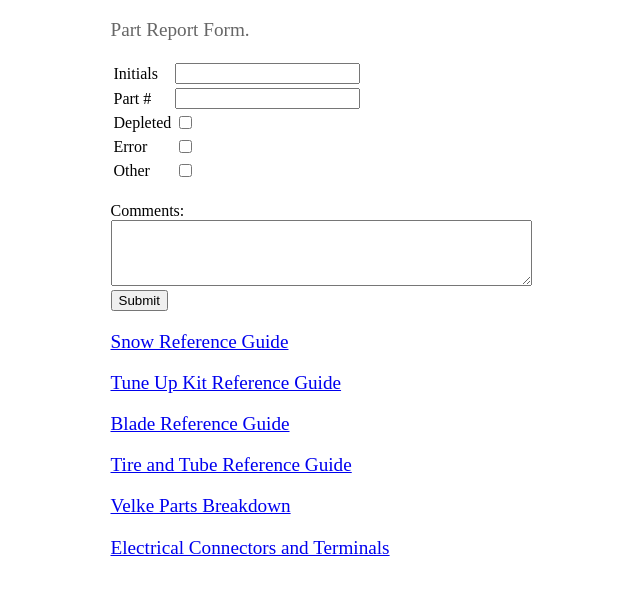
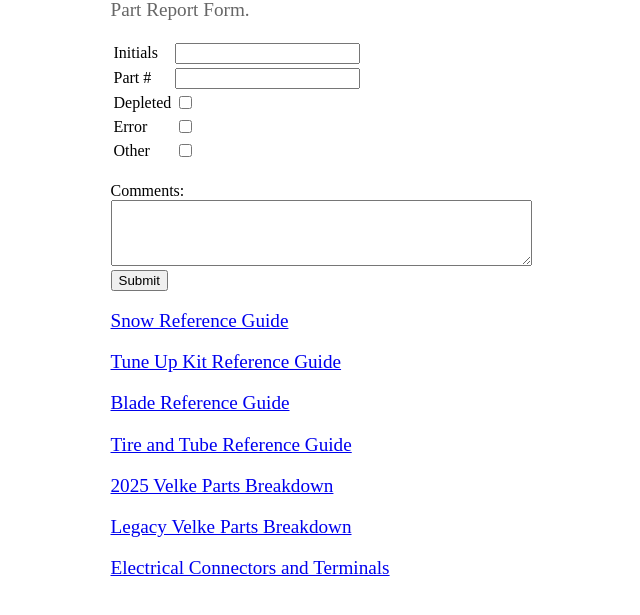
Before and after one commit to vellsworth/epb, a plain HTML site: page index.html in a window 1280 px wide. Shown: the part 151-766 px from the top of the page, without its empty margins (319-959 px from the left). Drawn offline with nearby package versions, Linux system fonts and the light colour scheme.

Commit message:
Update index.html

```diff
--- a/index.html
+++ b/index.html
@@ -130,7 +130,10 @@
             <a href="2025 Tire y Tube Cheatsheet.xlsx">Tire and Tube Reference Guide</a>
         </p>
         <p>
-            <a href="Velke Parts Breakdown 2025.pdf">Velke Parts Breakdown</a>
+            <a href="Velke Parts Breakdown 2025.pdf">2025 Velke Parts Breakdown</a>
+        </p>
+        <p>
+            <a href="Velke_epb.pdf">Legacy Velke Parts Breakdown</a>
         </p>
         <p>
             <a href="Electrical Connectors and Terminals (003).pdf">Electrical Connectors and Terminals</a>
```
